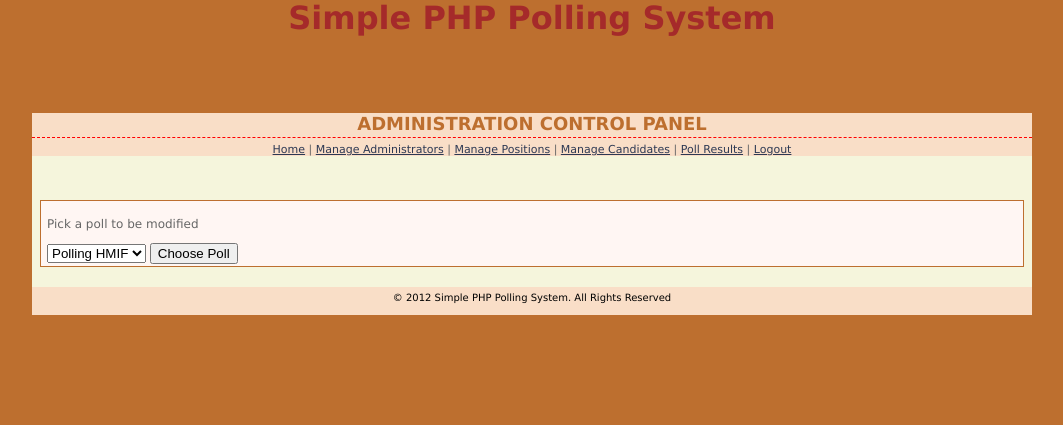
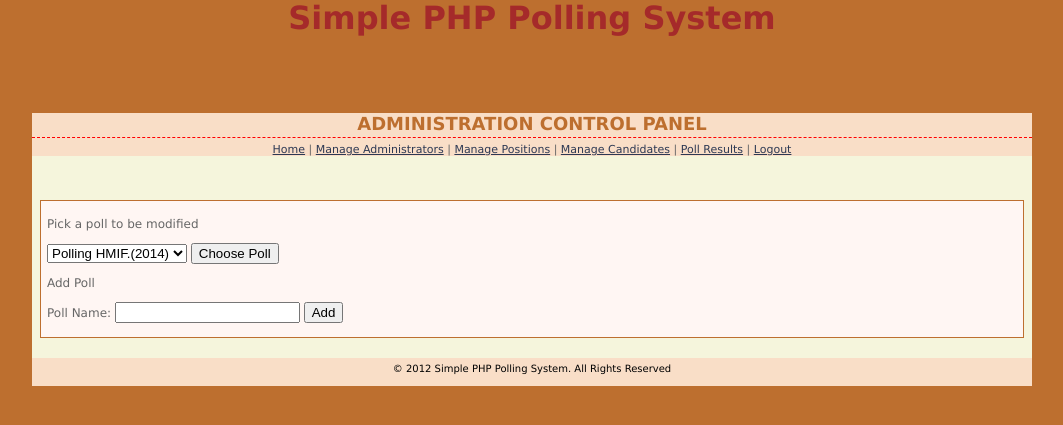
Before and after one commit to andrianOcto/polling, a PHP site: page /admin/admin.php in a window 1280 px wide. Shown: the part 334-759 px from the top of the page, without its empty margins (108-1171 px from the left). Run offline with PHP 8.4, Linux system fonts and the light colour scheme; the visitor is signed in with stand-in values (Sample User, id 1); data comes from the database, SQL or seed files in the repository; grey boxes are pictures that could not be loaded.

Commit message:
Admin dah finished (Daniel ver)

```diff
--- a/admin/admin.php
+++ b/admin/admin.php
@@ -29,7 +29,7 @@ if(empty($_SESSION['admin_id'])){
         $pollings=mysql_query("SELECT * FROM tbpolling")
         or die("There are no records to display ... \n" . mysql_error());
         while ($row=mysql_fetch_array($pollings)){
-            echo "<OPTION VALUE=$row[poll_name]>$row[poll_name]";
+            echo "<OPTION VALUE=$row[poll_name]>$row[poll_name].($row[poll_year])";
         }
     ?>
 </SELECT>
@@ -37,6 +37,19 @@ if(empty($_SESSION['admin_id'])){
 <button type="button" onclick="createCookie()" >
     Choose Poll
 </button>
+
+<p>Add Poll</p>
+
+<form id="form_add"" action="proses_add_poll.php">
+    Poll Name: <input type="text" name="name" required="true">
+    <input type="submit" name="Submit" value="Add" />
+</form>
+
+
+
+<form>
+
+</form>
 
 
 
--- a/admin/candidates.php
+++ b/admin/candidates.php
@@ -9,7 +9,7 @@ if(empty($_SESSION['admin_id'])){
  header("location:access-denied.php");
 }
 //retrive candidates from the tbcandidates table
-$result=mysql_query("SELECT * FROM tbCandidates")
+$result=mysql_query("SELECT * FROM tbCandidates,tbpositions WHERE tbcandidates.candidate_position = tbpositions.position_name AND tbpositions.f_polling_id = $_COOKIE[poll_id]")
 or die("There are no records to display ... \n" . mysql_error());
 if (mysql_num_rows($result)<1){
     $result = null;
@@ -17,7 +17,7 @@ if (mysql_num_rows($result)<1){
 ?>
 <?php
 // retrieving positions sql query
-$positions_retrieved=mysql_query("SELECT * FROM tbPositions")
+$positions_retrieved=mysql_query("SELECT * FROM tbPositions WHERE f_polling_id = $_COOKIE[poll_id]")
 or die("There are no records to display ... \n" . mysql_error());
 /*
 $row = mysql_fetch_array($positions_retrieved);
--- /dev/null
+++ b/admin/index.php
@@ -0,0 +1,4 @@
+<script type="text/javascript" >
+
+			window.location="login.html";
+		</script>
--- a/admin/js/admin.js
+++ b/admin/js/admin.js
@@ -5,6 +5,10 @@ function createCookie(){
     alert("Polling Dipilih");
 }
 
+function addPoll(){
+    var name = document.getElementById("poll_name");
+    alert("NAMA = " + name.value + "TAHUN = " + year.value);
+}
 
 function loginValidate(loginForm){
 
--- /dev/null
+++ b/index.php
@@ -0,0 +1,4 @@
+<script type="text/javascript" >
+
+			window.location="login.html";
+		</script>
```
Also changed, not shown: admin/ex.php (+24 -9 lines), admin/proses_add_poll.php (added, +18 -0 lines).
